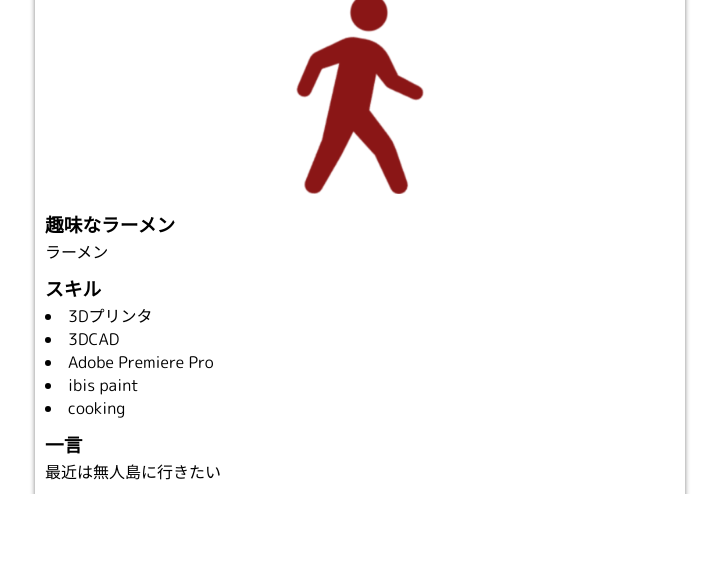
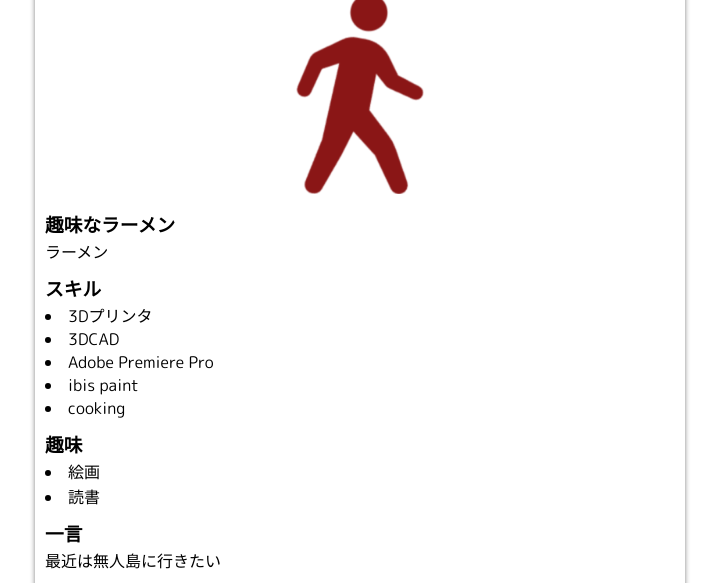
Before and after one commit to ChanYu1224/git-tutiroal, a plain HTML site: page index.html in a window 1280 px wide. Shown: the part 751-1334 px from the top of the page, without its empty margins (280-999 px from the left). Before the commit the page ends 1245 px from the top, so only its background shows below. Drawn offline with Linux system fonts and the light colour scheme.

Commit message:
[ADD] my hobby

```diff
--- a/index.html
+++ b/index.html
@@ -50,7 +50,11 @@
                 <li>ibis paint</li>
                 <li>cooking</li>
             </ul>
-
+            <h3>趣味</h3>
+            <ul>
+                <li>絵画</li>
+                <li>読書</li>
+            </ul>
             <h3>一言</h3>
             <p>最近は無人島に行きたい</p>
         </div>
```
